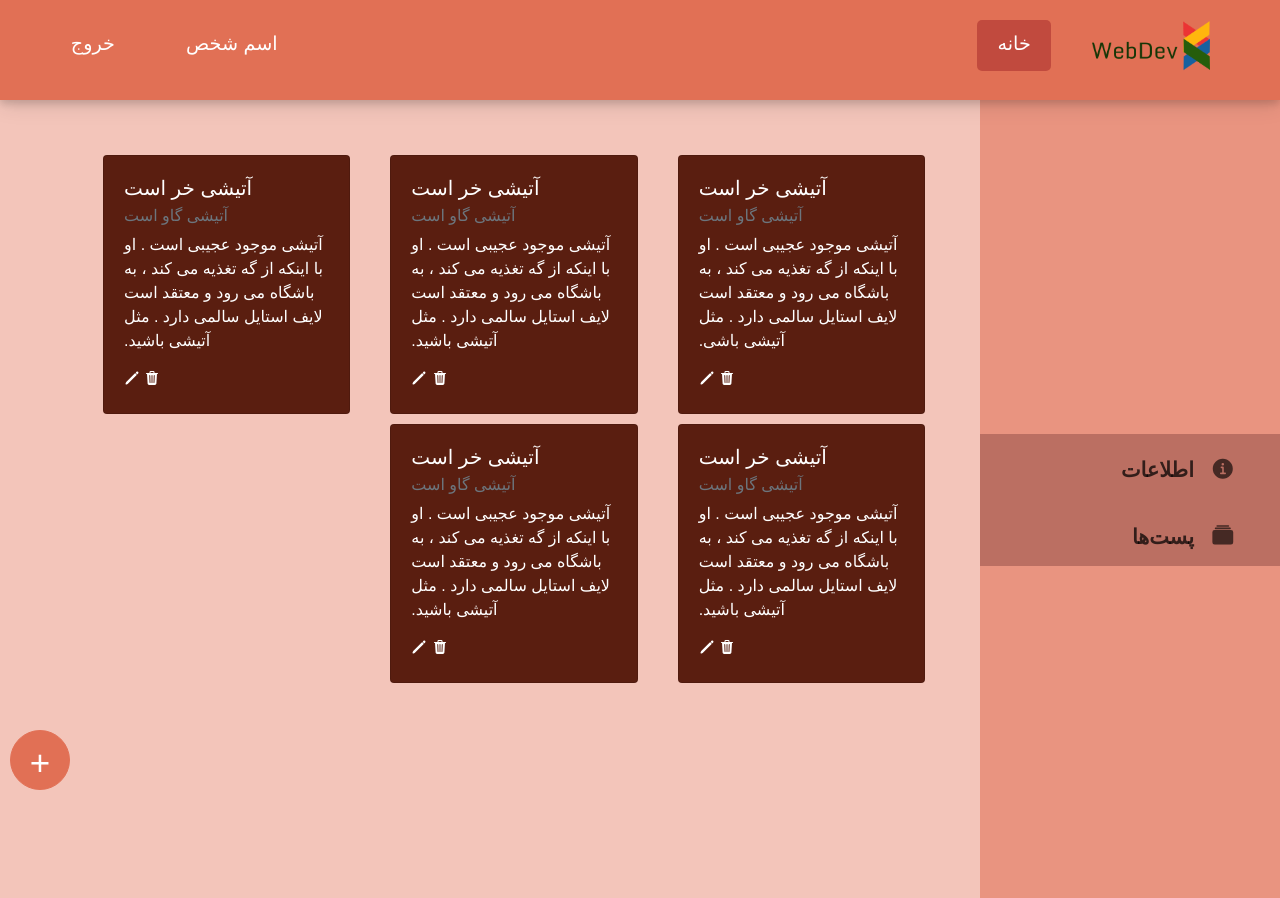
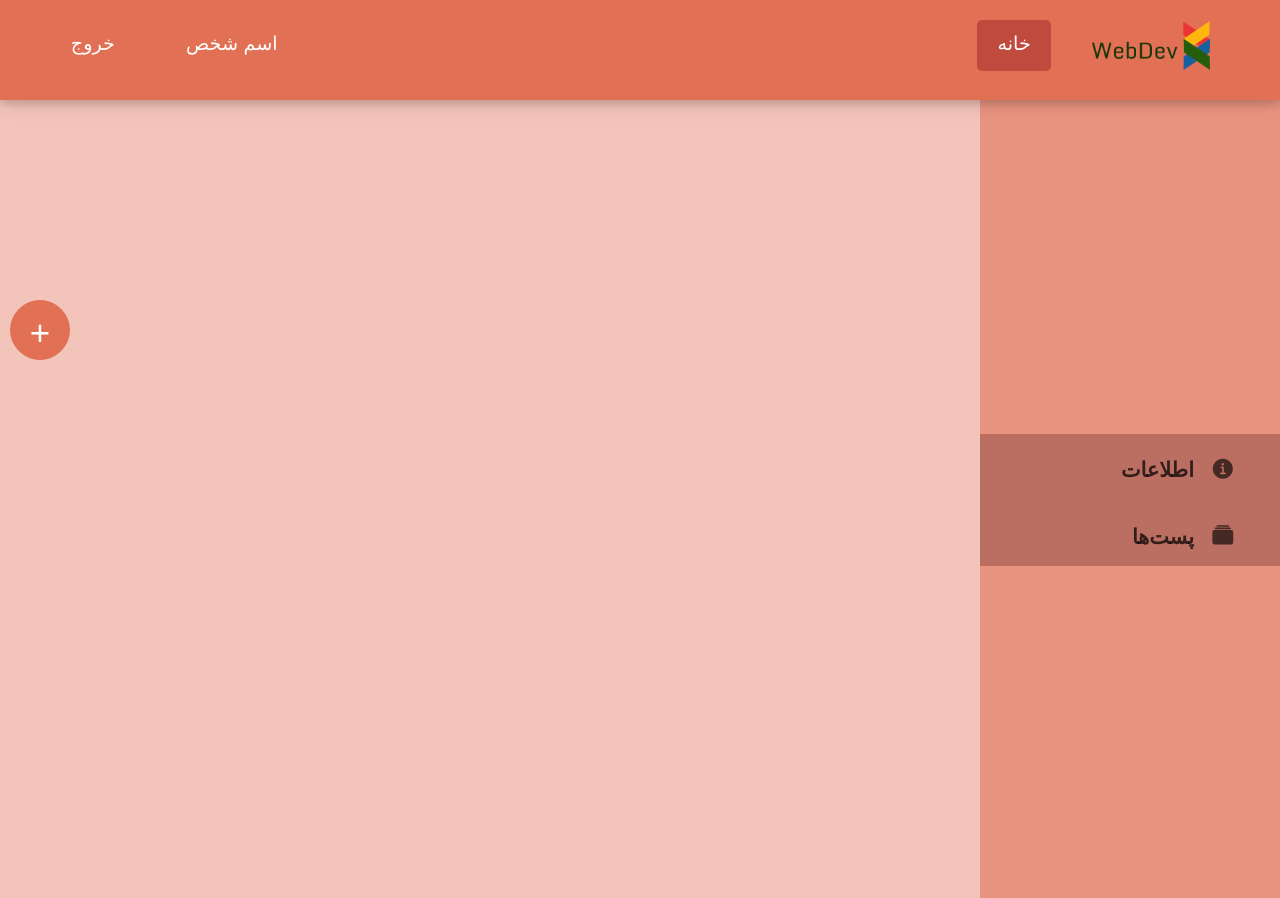
Before and after one commit to shrif-web/web-programming-hw3, a website: page public/dashboard.html in a window 1280 px wide. After the commit the page ends 800 px from the top, so only its background shows below. Drawn offline with nearby package versions, Linux system fonts and the light colour scheme; a web font is replaced by a local one.

Commit message:
dashboard content changed

```diff
--- a/public/dashboard.html
+++ b/public/dashboard.html
@@ -45,61 +45,7 @@
         </div>
         <div class="main-section" id="posts">
             <div id="postsSection" onload="getThisUserPosts()" class="row">
-                <div class="col-sm-4" >
-                    <div class="card">
-                        <div class="card-body">
-                          <h5 class="card-title">آتیشی خر است</h5>
-                          <h6 class="card-subtitle mb-2 text-muted">آتیشی گاو است</h6>
-                          <p class="card-text">آتیشی موجود عجیبی است . او با اینکه از گه تغذیه می کند ، به باشگاه می رود و معتقد است لایف استایل سالمی دارد . مثل آتیشی باشی.</p>
-                          <ion-icon name="trash" type="button" data-toggle="modal" data-target="#deletePost"></ion-icon>
-                          <ion-icon name="pencil" type="button" data-toggle="modal" data-target="#editPost"></ion-icon>
-                        </div>
-                      </div>
-                </div>
-                <div class="col-sm-4">
-                    <div class="card">
-                        <div class="card-body">
-                          <h5 class="card-title">آتیشی خر است</h5>
-                          <h6 class="card-subtitle mb-2 text-muted">آتیشی گاو است</h6>
-                          <p class="card-text">آتیشی موجود عجیبی است . او با اینکه از گه تغذیه می کند ، به باشگاه می رود و معتقد است لایف استایل سالمی دارد . مثل آتیشی باشید.</p>
-                          <ion-icon name="trash" type="button" data-toggle="modal" data-target="#deletePost"></ion-icon>
-                          <ion-icon name="pencil" type="button" data-toggle="modal" data-target="#editPost"></ion-icon>
-                        </div>
-                      </div>
-                </div>
-                <div class="col-sm-4">
-                    <div class="card">
-                        <div class="card-body">
-                          <h5 class="card-title">آتیشی خر است</h5>
-                          <h6 class="card-subtitle mb-2 text-muted">آتیشی گاو است</h6>
-                          <p class="card-text">آتیشی موجود عجیبی است . او با اینکه از گه تغذیه می کند ، به باشگاه می رود و معتقد است لایف استایل سالمی دارد . مثل آتیشی باشید.</p>
-                          <ion-icon name="trash" type="button" data-toggle="modal" data-target="#deletePost"></ion-icon>
-                          <ion-icon name="pencil" type="button" data-toggle="modal" data-target="#editPost"></ion-icon>
-                        </div>
-                      </div>
-              </div>
-              <div class="col-sm-4">
-                <div class="card">
-                    <div class="card-body">
-                      <h5 class="card-title">آتیشی خر است</h5>
-                      <h6 class="card-subtitle mb-2 text-muted">آتیشی گاو است</h6>
-                      <p class="card-text">آتیشی موجود عجیبی است . او با اینکه از گه تغذیه می کند ، به باشگاه می رود و معتقد است لایف استایل سالمی دارد . مثل آتیشی باشید.</p>
-                      <ion-icon name="trash" type="button" data-toggle="modal" data-target="#deletePost"></ion-icon>
-                      <ion-icon name="pencil" type="button" data-toggle="modal" data-target="#editPost"></ion-icon>
-                    </div>
-                  </div>
-             </div>
-            <div class="col-sm-4">
-                <div class="card">
-                    <div class="card-body">
-                    <h5 class="card-title">آتیشی خر است</h5>
-                    <h6 class="card-subtitle mb-2 text-muted">آتیشی گاو است</h6>
-                    <p class="card-text">آتیشی موجود عجیبی است . او با اینکه از گه تغذیه می کند ، به باشگاه می رود و معتقد است لایف استایل سالمی دارد . مثل آتیشی باشید.</p>
-                    <ion-icon name="trash" type="button" data-toggle="modal" data-target="#deletePost"></ion-icon>
-                    <ion-icon name="pencil" type="button" data-toggle="modal" data-target="#editPost"></ion-icon>
-                    </div>
-                </div>
-          </div>
+
         </div>
         </div>
 
```
